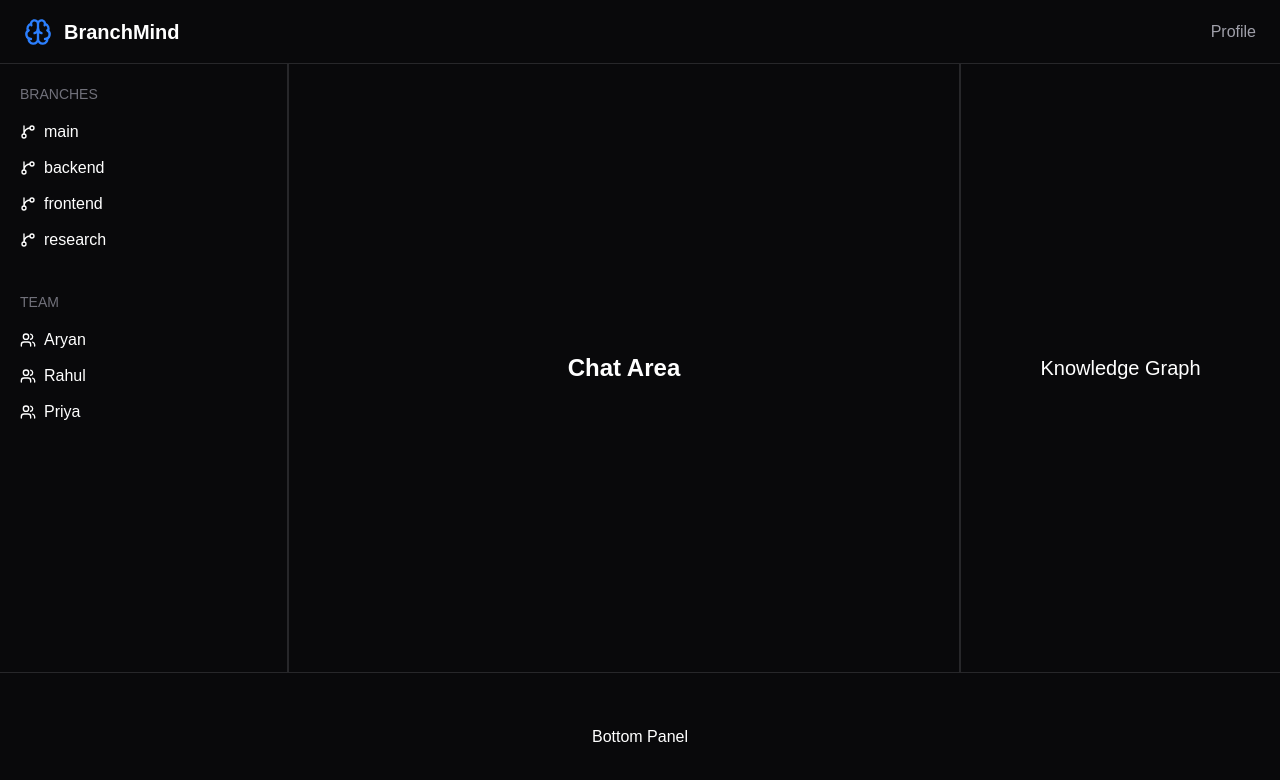
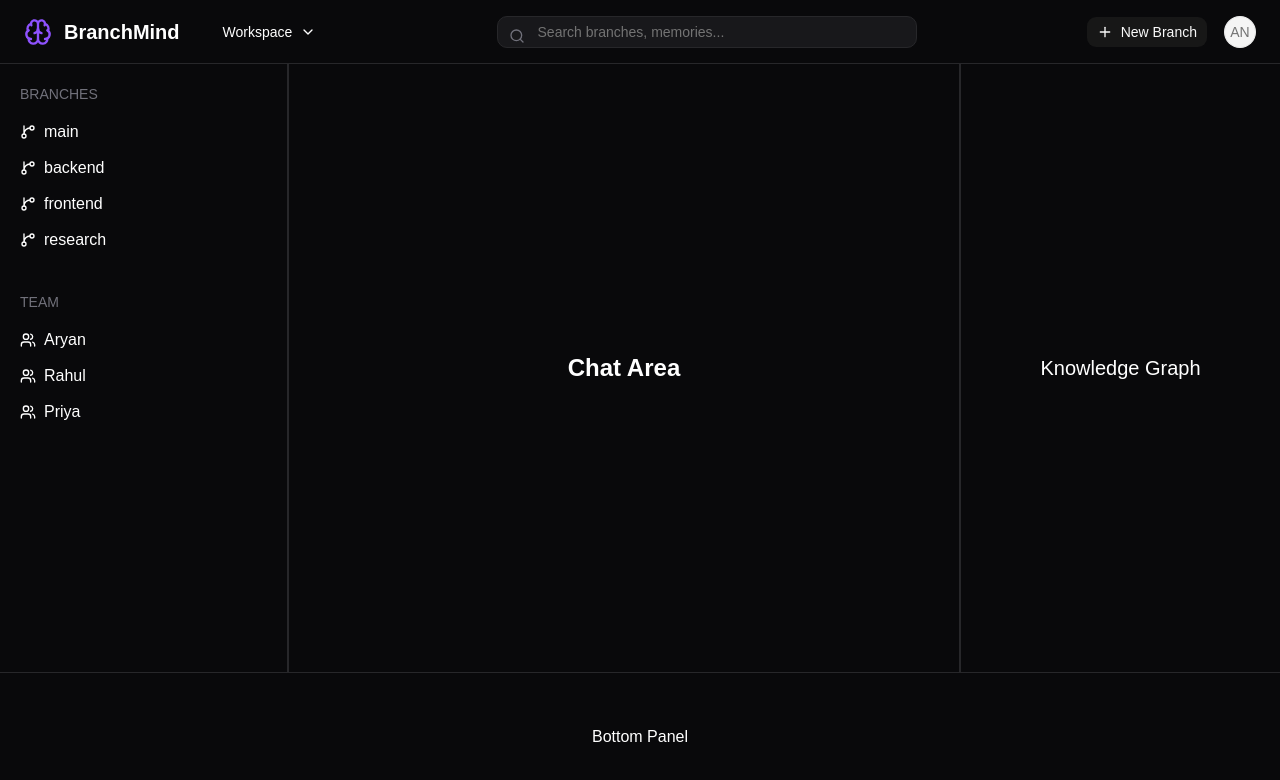
Before and after one commit to Aryan107rn/Cognee-Hackathon, a React (Vite) app: page / in a window 1280 px wide. Shown: the top 780 px of the page. Built offline with nearby package versions, Linux system fonts and the light colour scheme.

Commit message:
update dependencies

```diff
--- a/src/components/layout/Navbar.jsx
+++ b/src/components/layout/Navbar.jsx
@@ -1,16 +1,86 @@
-import { Brain } from "lucide-react";
+import {
+  Brain,
+  Search,
+  Plus,
+  ChevronDown,
+} from "lucide-react";
+
+import { Button } from "@/components/ui/button";
+import { Input } from "@/components/ui/input";
+import {
+  Avatar,
+  AvatarFallback,
+} from "@/components/ui/avatar";
 
 export default function Navbar() {
   return (
-    <header className="h-16 border-b border-zinc-800 flex items-center justify-between px-6">
-      <div className="flex items-center gap-3">
-        <Brain className="text-blue-500" size={28} />
-        <h1 className="text-xl font-bold">BranchMind</h1>
+    <header className="h-16 border-b border-zinc-800 bg-zinc-950 px-6 flex items-center justify-between">
+
+      {/* Left */}
+
+      <div className="flex items-center gap-8">
+
+        <div className="flex items-center gap-3">
+
+          <Brain className="text-violet-500" size={28} />
+
+          <h1 className="text-xl font-bold">
+            BranchMind
+          </h1>
+
+        </div>
+
+        <Button
+          variant="ghost"
+          className="gap-2"
+        >
+          Workspace
+
+          <ChevronDown size={16} />
+        </Button>
+
       </div>
 
-      <div className="text-zinc-400">
-        Profile
+      {/* Center */}
+
+      <div className="w-[420px] relative">
+
+        <Search
+          size={16}
+          className="absolute left-3 top-3 text-zinc-500"
+        />
+
+        <Input
+          placeholder="Search branches, memories..."
+          className="pl-10 bg-zinc-900 border-zinc-800"
+        />
+
       </div>
+
+      {/* Right */}
+
+      <div className="flex items-center gap-4">
+
+        <Button className="gap-2">
+
+          <Plus size={16} />
+
+          New Branch
+
+        </Button>
+
+        <Avatar>
+
+          <AvatarFallback>
+
+            AN
+
+          </AvatarFallback>
+
+        </Avatar>
+
+      </div>
+
     </header>
   );
 }
--- /dev/null
+++ b/src/components/ui/popover.jsx
@@ -0,0 +1,89 @@
+import * as React from "react"
+import { Popover as PopoverPrimitive } from "radix-ui"
+
+import { cn } from "@/lib/utils"
+
+function Popover({
+  ...props
+}) {
+  return <PopoverPrimitive.Root data-slot="popover" {...props} />;
+}
+
+function PopoverTrigger({
+  ...props
+}) {
+  return <PopoverPrimitive.Trigger data-slot="popover-trigger" {...props} />;
+}
+
+function PopoverContent({
+  className,
+  align = "center",
+  sideOffset = 4,
+  ...props
+}) {
+  return (
+    <PopoverPrimitive.Portal>
+      <PopoverPrimitive.Content
+        data-slot="popover-content"
+        align={align}
+        sideOffset={sideOffset}
+        className={cn(
+          "z-50 flex w-72 origin-(--radix-popover-content-transform-origin) flex-col gap-2.5 rounded-lg bg-popover p-2.5 text-sm text-popover-foreground shadow-md ring-1 ring-foreground/10 outline-hidden duration-100 data-[side=bottom]:slide-in-from-top-2 data-[side=left]:slide-in-from-right-2 data-[side=right]:slide-in-from-left-2 data-[side=top]:slide-in-from-bottom-2 data-open:animate-in data-open:fade-in-0 data-open:zoom-in-95 data-closed:animate-out data-closed:fade-out-0 data-closed:zoom-out-95",
+          className
+        )}
+        {...props} />
+    </PopoverPrimitive.Portal>
+  );
+}
+
+function PopoverAnchor({
+  ...props
+}) {
+  return <PopoverPrimitive.Anchor data-slot="popover-anchor" {...props} />;
+}
+
+function PopoverHeader({
+  className,
+  ...props
+}) {
+  return (
+    <div
+      data-slot="popover-header"
+      className={cn("flex flex-col gap-0.5 text-sm", className)}
+      {...props} />
+  );
+}
+
+function PopoverTitle({
+  className,
+  ...props
+}) {
+  return (
+    <div
+      data-slot="popover-title"
+      className={cn("font-medium", className)}
+      {...props} />
+  );
+}
+
+function PopoverDescription({
+  className,
+  ...props
+}) {
+  return (
+    <p
+      data-slot="popover-description"
+      className={cn("text-muted-foreground", className)}
+      {...props} />
+  );
+}
+
+export {
+  Popover,
+  PopoverAnchor,
+  PopoverContent,
+  PopoverDescription,
+  PopoverHeader,
+  PopoverTitle,
+  PopoverTrigger,
+}
```
